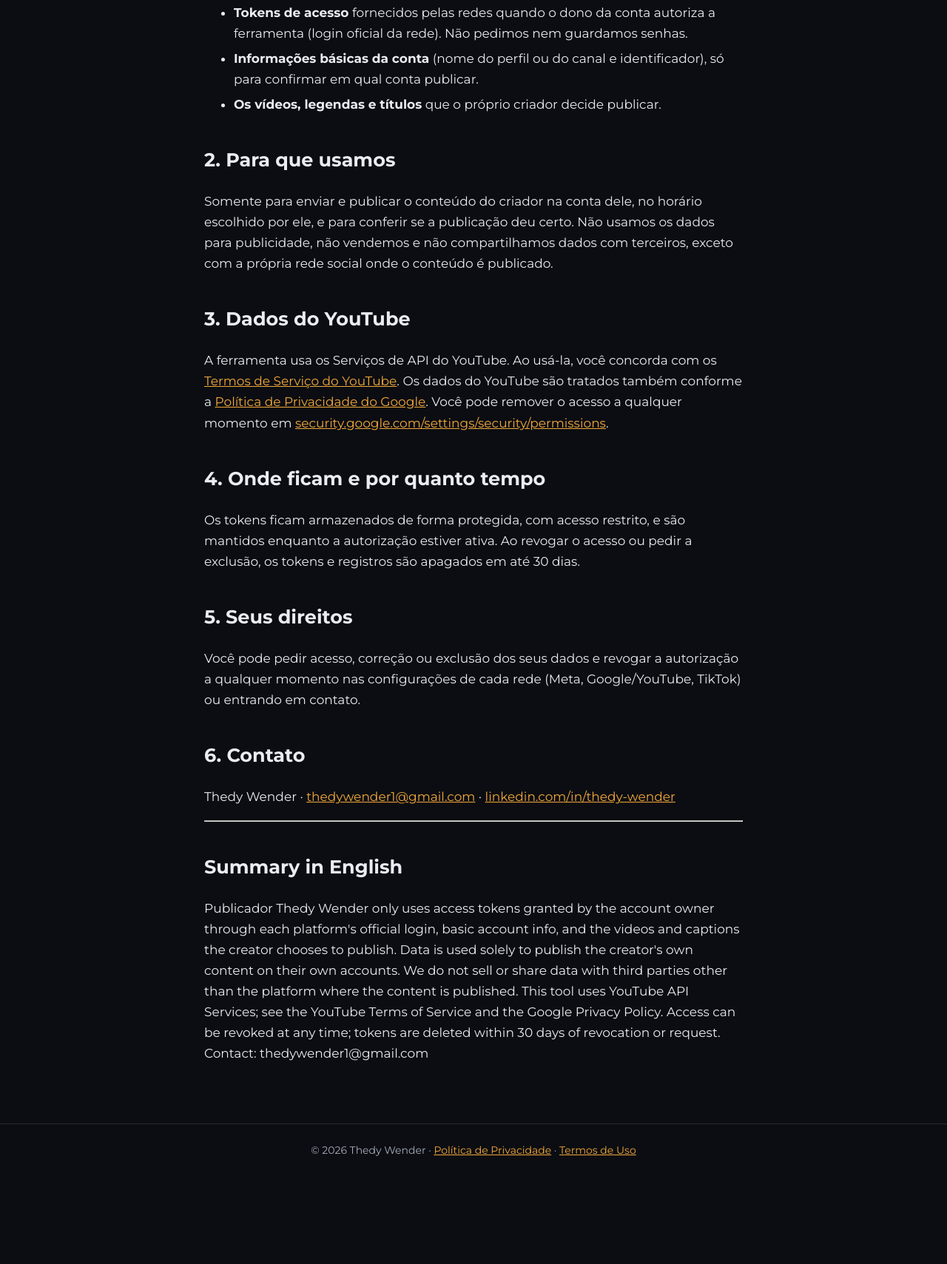
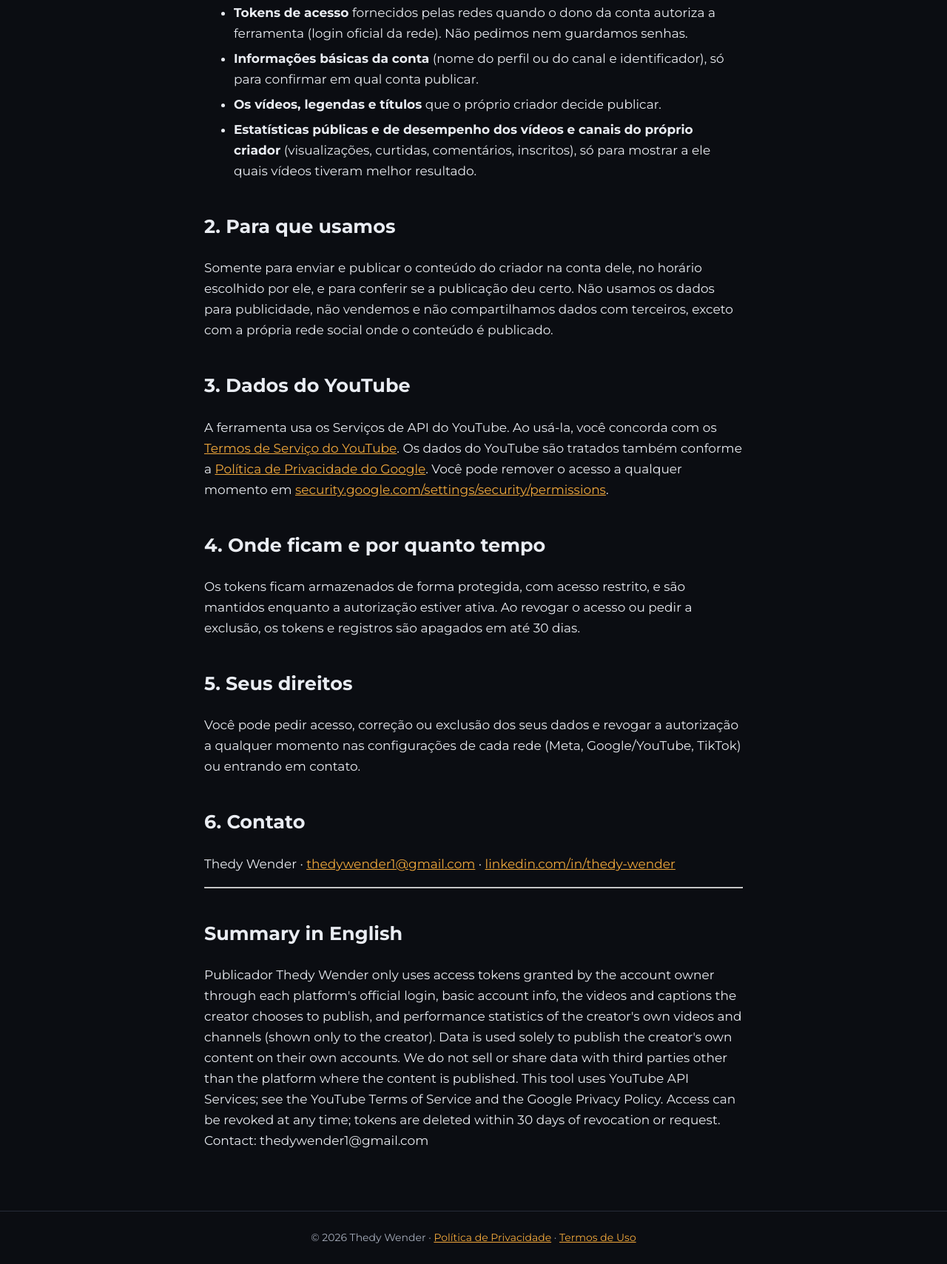
Before and after one commit to Thedywender/thedywender.github.io, a plain HTML site: page privacidade.html in a window 1280 px wide. Shown: the part 412-2121 px from the top of the page at 74% size. Before the commit the page ends 2003 px from the top, so only its background shows below. Drawn offline with Linux system fonts and the light colour scheme.

Commit message:
Privacidade: leitura das estatísticas do próprio canal (auditoria da API do YouTube)
Co-Authored-By: Claude Opus 5.5 <noreply@anthropic.com>

```diff
--- a/privacidade.html
+++ b/privacidade.html
@@ -6,7 +6,8 @@
 <h2>1. Dados que usamos</h2>
 <ul><li><b>Tokens de acesso</b> fornecidos pelas redes quando o dono da conta autoriza a ferramenta (login oficial da rede). Não pedimos nem guardamos senhas.</li>
 <li><b>Informações básicas da conta</b> (nome do perfil ou do canal e identificador), só para confirmar em qual conta publicar.</li>
-<li><b>Os vídeos, legendas e títulos</b> que o próprio criador decide publicar.</li></ul>
+<li><b>Os vídeos, legendas e títulos</b> que o próprio criador decide publicar.</li>
+<li><b>Estatísticas públicas e de desempenho dos vídeos e canais do próprio criador</b> (visualizações, curtidas, comentários, inscritos), só para mostrar a ele quais vídeos tiveram melhor resultado.</li></ul>
 <h2>2. Para que usamos</h2>
 <p>Somente para enviar e publicar o conteúdo do criador na conta dele, no horário escolhido por ele, e para conferir se a publicação deu certo. Não usamos os dados para publicidade, não vendemos e não compartilhamos dados com terceiros, exceto com a própria rede social onde o conteúdo é publicado.</p>
 <h2>3. Dados do YouTube</h2>
@@ -18,6 +19,6 @@
 <h2>6. Contato</h2>
 <p>Thedy Wender · <a href="mailto:thedywender1@gmail.com">thedywender1@gmail.com</a> · <a href="https://www.linkedin.com/in/thedy-wender">linkedin.com/in/thedy-wender</a></p>
 <hr><h2>Summary in English</h2>
-<p>Publicador Thedy Wender only uses access tokens granted by the account owner through each platform's official login, basic account info, and the videos and captions the creator chooses to publish. Data is used solely to publish the creator's own content on their own accounts. We do not sell or share data with third parties other than the platform where the content is published. This tool uses YouTube API Services; see the YouTube Terms of Service and the Google Privacy Policy. Access can be revoked at any time; tokens are deleted within 30 days of revocation or request. Contact: thedywender1@gmail.com</p>
+<p>Publicador Thedy Wender only uses access tokens granted by the account owner through each platform's official login, basic account info, the videos and captions the creator chooses to publish, and performance statistics of the creator's own videos and channels (shown only to the creator). Data is used solely to publish the creator's own content on their own accounts. We do not sell or share data with third parties other than the platform where the content is published. This tool uses YouTube API Services; see the YouTube Terms of Service and the Google Privacy Policy. Access can be revoked at any time; tokens are deleted within 30 days of revocation or request. Contact: thedywender1@gmail.com</p>
 </main>
 <footer>© 2026 Thedy Wender · <a href="/privacidade.html">Política de Privacidade</a> · <a href="/termos.html">Termos de Uso</a></footer></body></html>
```
